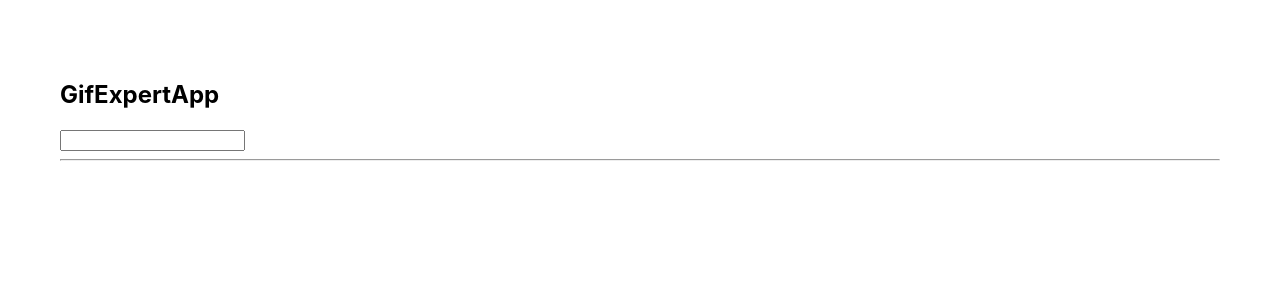
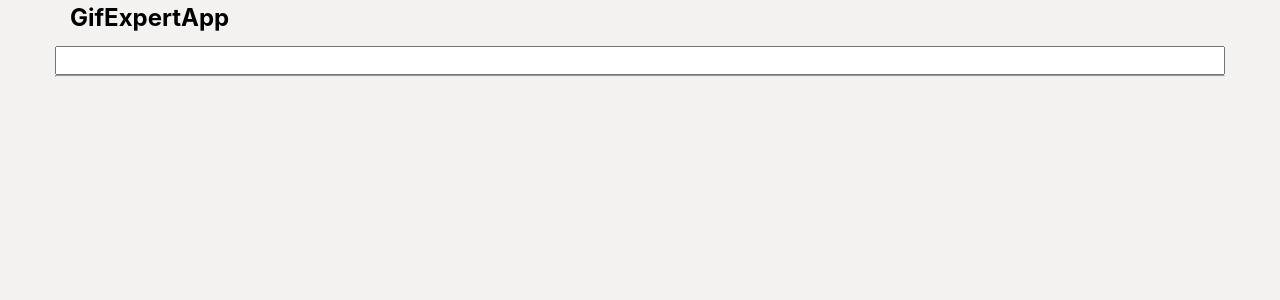
Before and after one commit to aragrevo/GifExpertApp, a React (Vite) app: page / in a window 1280 px wide. Shown: the top 300 px of the page. Built offline with nearby package versions, Linux system fonts and the light colour scheme.

Commit message:
css gifs

```diff
--- a/src/GifExpertApp.jsx
+++ b/src/GifExpertApp.jsx
@@ -6,16 +6,22 @@ const GifExpertApp = ({ defaultCategories = [] }) => {
   const [categories, setCategories] = useState(defaultCategories);
 
   return (
-    <>
-      <h2>GifExpertApp</h2>
-      <AddCategory setCategories={setCategories} />
+    <div className='container'>
+      <div className='row'>
+        <div className='section-title'>
+          <h2>GifExpertApp</h2>
+        </div>
+      </div>
+      <div>
+        <AddCategory setCategories={setCategories} />
+      </div>
       <hr />
-      <ol>
+      <div>
         {categories.map((category) => (
           <GifGrid key={category} category={category} />
         ))}
-      </ol>
-    </>
+      </div>
+    </div>
   );
 };
 
--- a/src/components/GifGrid.jsx
+++ b/src/components/GifGrid.jsx
@@ -7,9 +7,11 @@ const GifGrid = ({ category }) => {
   const { data: gifs, loading } = useFetchGifs(category);
   return (
     <>
-      <h3>{category}</h3>
+      <div className='section-title'>
+        <h3>{category}</h3>
+      </div>
       {loading && <p>Loading</p>}
-      <div>
+      <div className='row'>
         {gifs.map((gif) => (
           <GifGridItem key={gif.id} {...gif} />
         ))}
--- a/src/components/GifGridItem.jsx
+++ b/src/components/GifGridItem.jsx
@@ -3,9 +3,13 @@ import React from 'react';
 
 const GifGridItem = ({ title, url }) => {
   return (
-    <div>
-      <img src={url} alt={title} />
-      <p>{title}</p>
+    <div className='gallery-item'>
+      <div className='gallery-item-inner'>
+        <img src={url} alt={title} />
+        <div className='overlay'>
+          <h4>{title}</h4>
+        </div>
+      </div>
     </div>
   );
 };
--- a/src/index.css
+++ b/src/index.css
@@ -1,12 +1,93 @@
 body {
   margin: 0;
-  font-family: -apple-system, BlinkMacSystemFont, 'Segoe UI', 'Roboto', 'Oxygen',
-    'Ubuntu', 'Cantarell', 'Fira Sans', 'Droid Sans', 'Helvetica Neue',
-    sans-serif;
+  font-family: 'Source Sans Pro', -apple-system, BlinkMacSystemFont, 'Segoe UI',
+    'Roboto', 'Oxygen', 'Ubuntu', 'Cantarell', 'Fira Sans', 'Droid Sans',
+    'Helvetica Neue', sans-serif;
   -webkit-font-smoothing: antialiased;
   -moz-osx-font-smoothing: grayscale;
+  line-height: 1.5;
+  background-color: #f3f2f1;
+  font-weight: 400;
 }
 
-body {
-  padding: 60px;
+* {
+  box-sizing: border-box;
+  margin: 0;
 }
+
+.container {
+  max-width: 1170px;
+  margin: auto;
+}
+
+.row {
+  display: flex;
+  flex-wrap: wrap;
+}
+
+.section-title {
+  flex: 0 0 100%;
+  max-width: 100%;
+  margin-bottom: 10px;
+  padding: 0 15px;
+}
+
+.section-title h1 {
+  display: inline-block;
+  font-size: 40px;
+  color: #000000;
+  font-weight: 700;
+  margin: 0;
+  position: relative;
+}
+
+input {
+  font-size: 1.25rem;
+  width: 100%;
+}
+
+.gallery-item {
+  flex: 0 0 33.33%;
+  max-width: 33.33%;
+  padding: 15px;
+}
+
+.gallery-item-inner img {
+  width: 100%;
+  display: block;
+  transform: scale(1.1);
+  transition: all 0.5s ease;
+}
+
+.gallery-item-inner:hover img {
+  filter: grayscale(100%);
+  transform: scale(1);
+}
+
+.gallery-item-inner {
+  position: relative;
+  cursor: pointer;
+  overflow: hidden;
+}
+
+.gallery-item-inner .overlay {
+  position: absolute;
+  left: 0;
+  top: 0;
+  height: 100%;
+  width: 100%;
+  padding: 15px;
+  display: flex;
+  align-items: flex-end;
+  transition: all 0.5s ease;
+  background-color: rgba(0, 0, 0, 0.6);
+  opacity: 0;
+}
+
+.gallery-item-inner:hover .overlay {
+  opacity: 1;
+}
+
+.overlay h4 {
+  color: #ffffff;
+}
```
Also changed, not shown: 1 other file (tests, documents, lock files or other folders).
